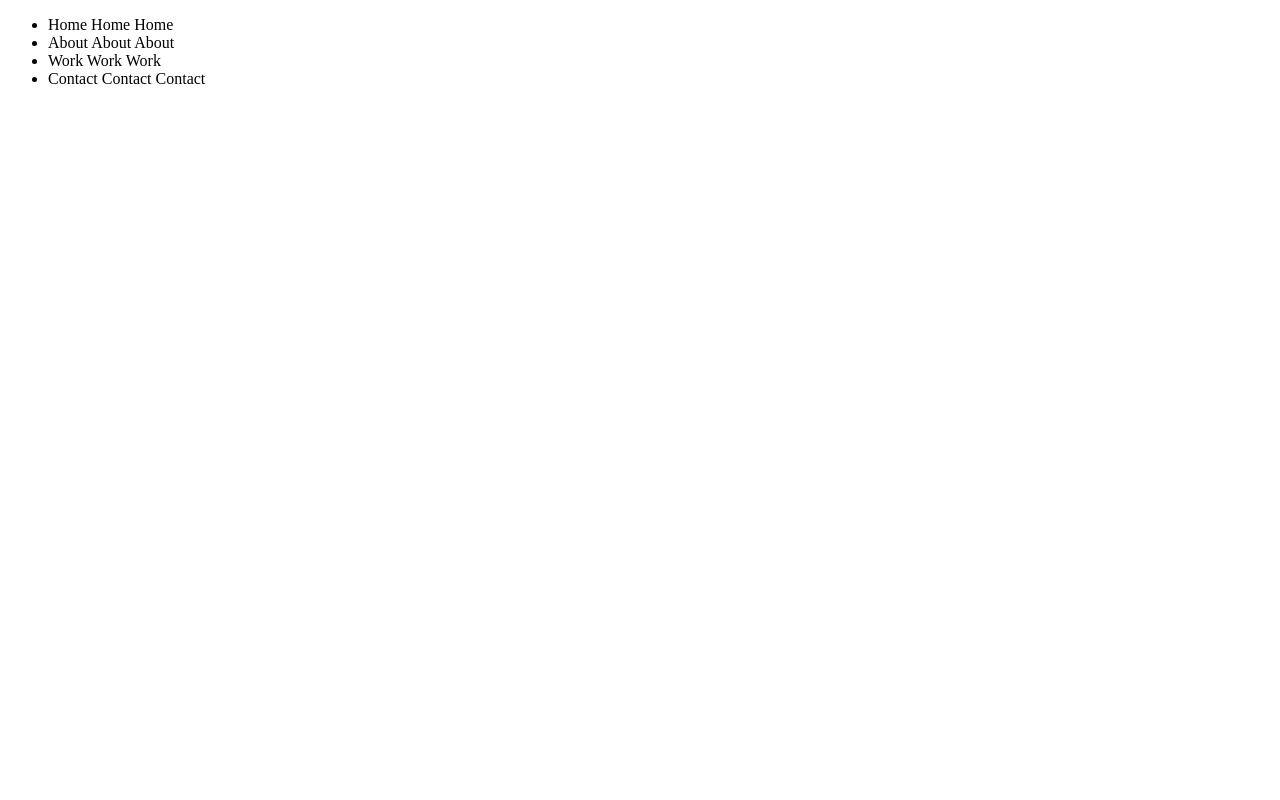
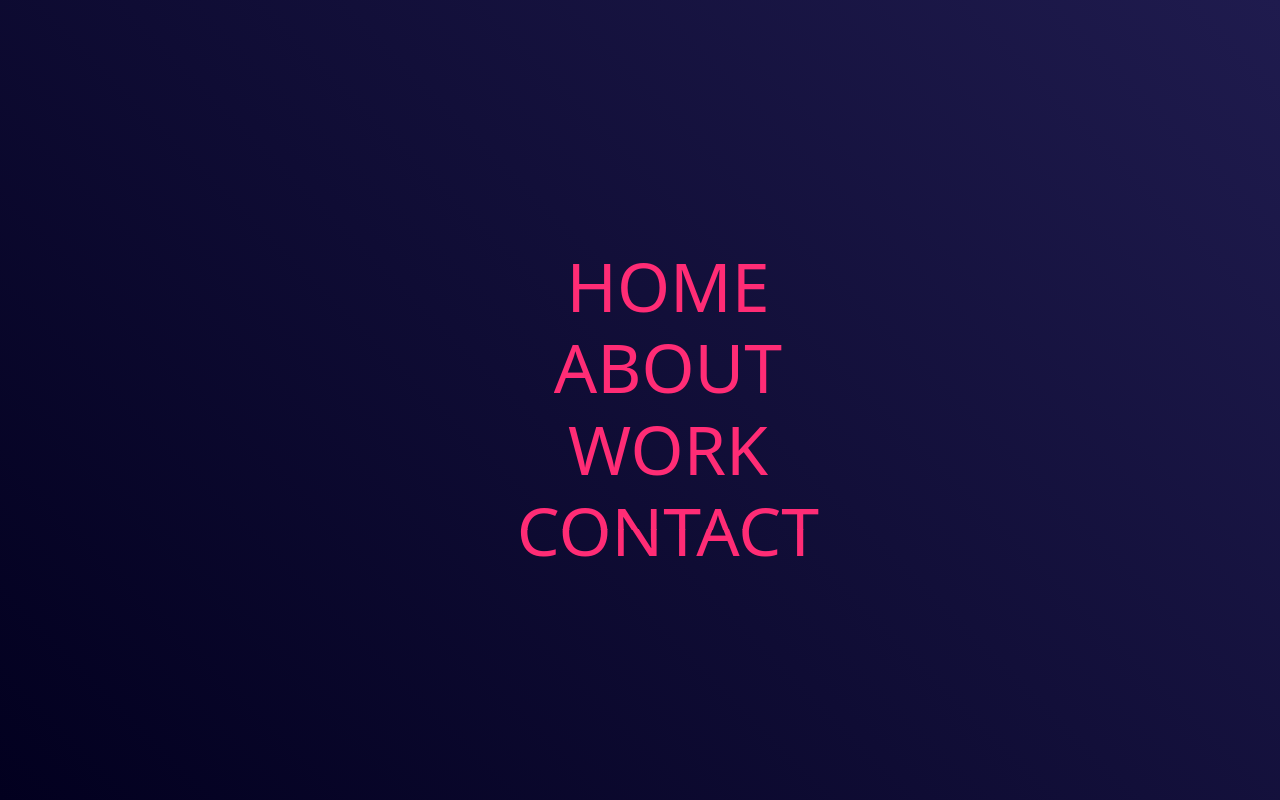
Before and after one commit to Gurnick013/animation, a website: page public/index.html in a window 1280 px wide. Drawn offline with nearby package versions, Linux system fonts and the light colour scheme; files that its build step writes are made by us from their sources.

Commit message:
fix: fix animation

```diff
--- a/assets/Style.scss
+++ /dev/null
@@ -1,101 +0,0 @@
-$perspective: 60rem;
-$font-size: 4.25rem;
-$split-position: 49%;
-$split-thickness: 4px;
-$split-color: #ff2c75;
-
-%font-settings {
-  font-family: "Gilroy ExtraBold", system-ui, sans-serif;
-  font-style: normal;
-  font-weight: normal;
-  font-kerning: normal;
-  -webkit-font-smoothing: antialiased;
-  -webkit-font-kerning: normal;
-  -webkit-text-size-adjust: 100%;
-}
-
-html,
-body {
-  width: 100vw;
-  height: 100vh;
-}
-
-body {
-  @extend %font-settings;
-  background: linear-gradient(45deg, #02001f, #1f1b4e);
-  transform-style: preserve-3d;
-  transform: perspective($perspective);
-  position: fixed;
-  display: flex;
-  align-items: center;
-  justify-content: center;
-}
-
-.Menu-list {
-  font-size: $font-size;
-  line-height: 1.2;
-  text-transform: uppercase;
-  text-align: center;
-  display: flex;
-  flex-direction: column;
-  align-items: center;
-  transform: rotateX(-10deg) rotateY(20deg); // overwritten by JS
-}
-
-.Menu-list-item {
-  position: relative;
-  color: transparent;
-  cursor: pointer;
-  &::before {
-    content: "";
-    display: block;
-    position: absolute;
-    top: $split-position;
-    left: -10%;
-    right: -10%;
-    height: $split-thickness;
-    border-radius: $split-thickness;
-    margin-top: -($split-thickness / 2);
-    background: $split-color;
-    transform: scale(0);
-    transition: transform 0.8s cubic-bezier(0.16, 1.08, 0.38, 0.98);
-    z-index: 1;
-  }
-}
-
-.Mask {
-  display: block;
-  position: absolute;
-  overflow: hidden;
-  color: $split-color;
-  top: 0;
-  height: $split-position;
-  transition: all 0.8s cubic-bezier(0.16, 1.08, 0.38, 0.98);
-
-  span {
-    display: block;
-  }
-}
-
-.Mask + .Mask {
-  top: $split-position - 0.1;
-  height: 100 - $split-position + 0.1;
-
-  span {
-    transform: translateY(-$split-position);
-  }
-}
-
-.Menu-list-item:hover,
-.Menu-list-item:active {
-  .Mask {
-    color: #fff;
-    transform: skewX(12deg) translateX(5px);
-  }
-  .Mask + .Mask {
-    transform: skewX(12deg) translateX(-5px);
-  }
-  &::before {
-    transform: scale(1);
-  }
-}
--- a/public/index.html
+++ b/public/index.html
@@ -4,7 +4,7 @@
     <meta charset="UTF-8" />
     <meta http-equiv="X-UA-Compatible" content="IE=edge" />
     <meta name="viewport" content="width=device-width, initial-scale=1.0" />
-    <link href="../assets/style.scss" rel="stylesheet" type="text/scss">
+    <link href="../src/index.css" rel="stylesheet" >
     <title>Animation</title>
   </head>
   <body>
--- a/src/index.js
+++ b/src/index.js
@@ -4,8 +4,8 @@ let menu = document.querySelectorAll(".Menu-list"),
   h = window.innerHeight;
 console.log(item);
 window.addEventListener("mousemove", (e) => {
-  let offsetX = 0.5 - e.pageX,
-    offsetY = 0.5 - e.pageY,
+  let offsetX = 0.75 - e.clientX / 1000,
+    offsetY = 0.5 - e.clientY / 1000,
     dx = e.pageX - w / 2,
     dy = e.pageY - h / 2,
     theta = Math.atan2(dy, dx),
@@ -19,13 +19,11 @@ window.addEventListener("mousemove", (e) => {
     "deg) rotateY(" +
     offsetX * (offsetPoster * 2) +
     "deg)";
-
-  if (angle < 0) {
-    angle = angle + 360;
-  }
+  console.log(offsetX, offsetY);
+  angle < 0 ? angle + 360 : angle;
 
   menu[0].style.transform = transformPoster;
-
+  console.log(menu[0].style.transform);
   item.forEach((el) => {
     let offsetLayer = el.dataset.offset,
       transfromLayer =
```
Also changed, not shown: package.json (+5 -2 lines), src/index.css (added), 2 other files.
